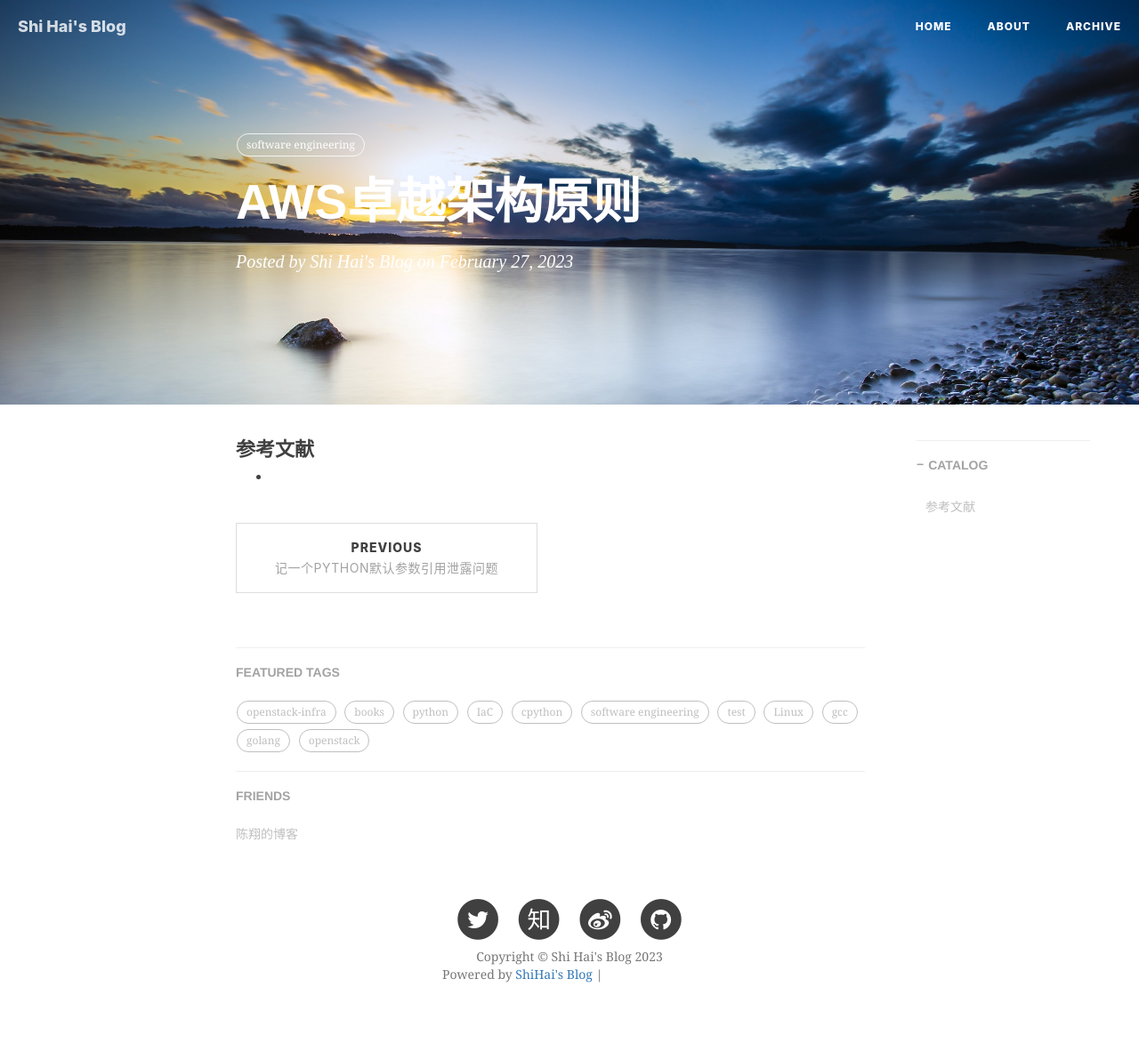
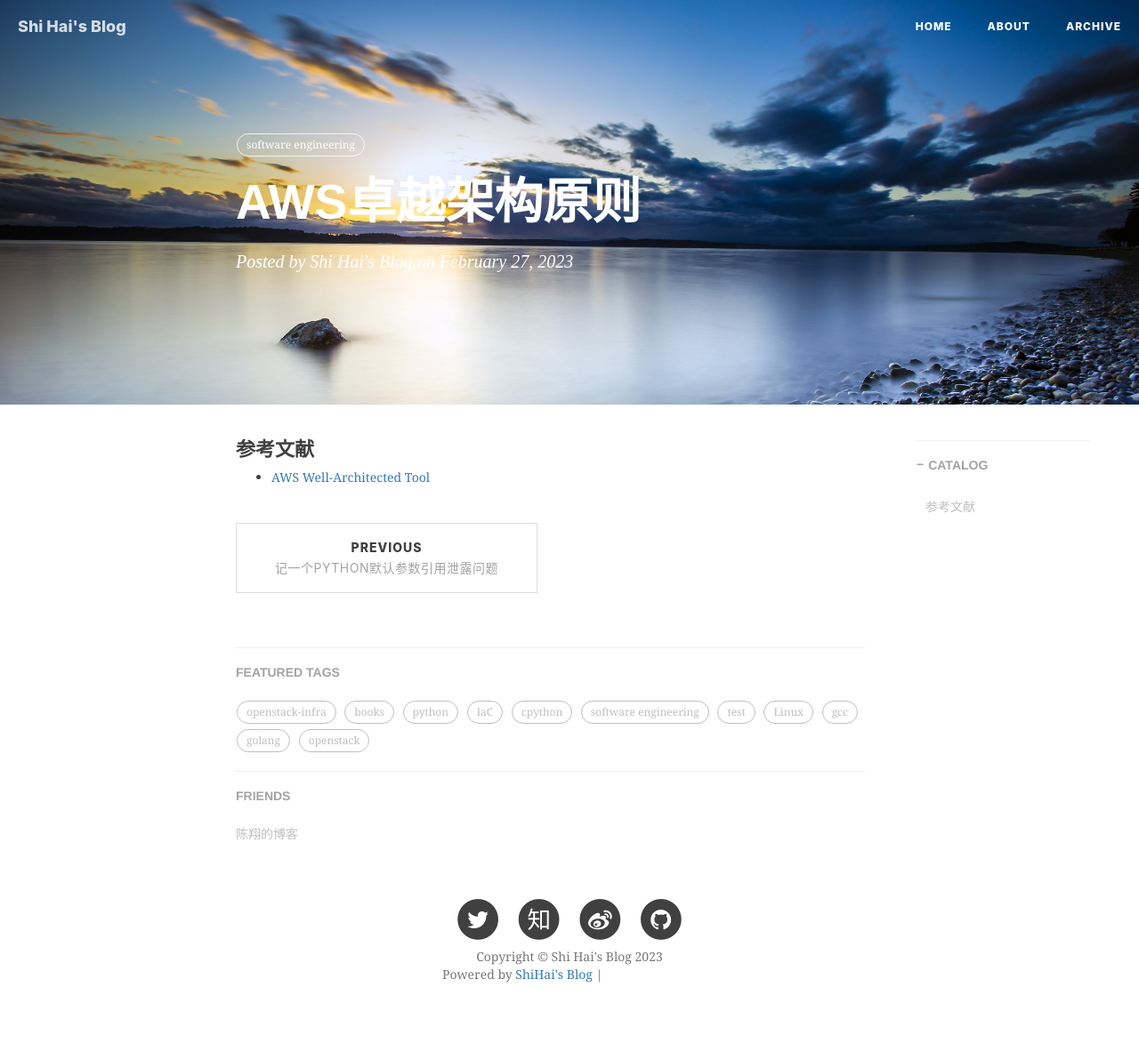
Before and after one commit to shihai1991/shihai1991.github.io, a Jekyll site: the page built from _posts/2023-02-27-AWS卓越架构原则.md, in a window 1280 px wide. Shown: the whole page at 89% size. Built offline with Jekyll 4.4.1, drawn with Linux system fonts in a browser that asks for light colours; nearby versions of some CDN libraries; comment, search, counter and statistics services are not loaded; grey boxes are pictures that could not be loaded.

Commit message:
Update 2023-02-27-AWS卓越架构原则.md

```diff
--- a/_posts/2023-02-27-AWS卓越架构原则.md
+++ b/_posts/2023-02-27-AWS卓越架构原则.md
@@ -10,4 +10,4 @@
 ---
 
 # 参考文献
-- [](https://docs.aws.amazon.com/pdfs/wellarchitected/latest/userguide/wellarchitected-ug.pdf)
+- [AWS Well-Architected Tool](https://docs.aws.amazon.com/pdfs/wellarchitected/latest/userguide/wellarchitected-ug.pdf)
```
